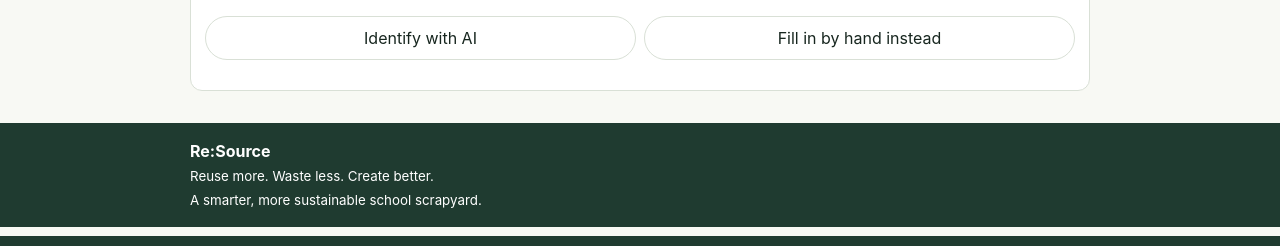
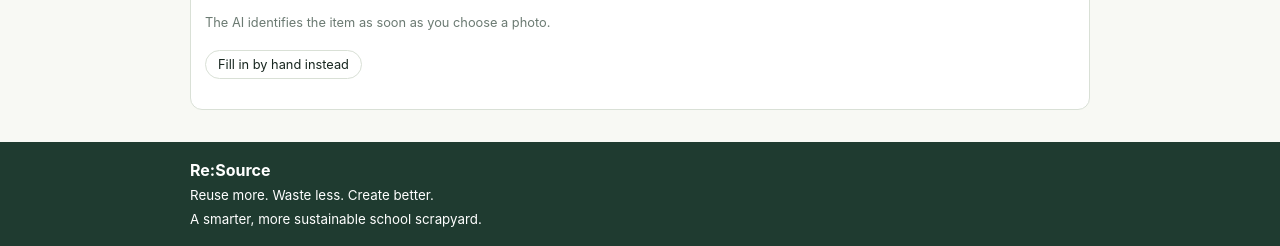
Before and after one commit to s4trdust/dai, a Flask app: page /new in a window 1280 px wide. Shown: the part 564-810 px from the top of the page. Run offline with Flask 3, Linux system fonts and the light colour scheme.

Commit message:
Station flap, Register page tweaks, separate storage sections in library
- Website turns the station's funnel to the item's section on a small deposit
  (GET /flap?section=N on the ESP32); manual-area items leave it alone
- Firmware: 360-degree servo on GPIO 7, moved by timed spins with calibration
  commands (r, q, w, a/d, 0-4); four boxes a quarter turn apart
- Section size limit 10 x 10 cm; wire is always small and goes to section 3
- Register page: AI runs as soon as a photo is chosen (no Identify button),
  larger status line, "I've checked it" box when the AI is under 95% sure,
  size box hidden for small items
- Library: storage sections 1-4 listed separately; counted items keep no size
- WiFi login moved to wifi_secrets.h (not committed); add .gitignore

Co-Authored-By: Claude Opus 5.5 <noreply@anthropic.com>

```diff
--- a/app.py
+++ b/app.py
@@ -44,6 +44,8 @@ def decorate(row):
     d['days_left'] = int(left // DAY)
     d['category_label'] = CATEGORIES.get(d['category'], d['category'])
     d['labelled'] = d['category'] != 'small'   # small scraps are only counted; large/unique get a QR
+    # one of the station's storage sections 1-4 (shown separately in the library)
+    d['compartment'] = d['category'] == 'small' and bool(re.fullmatch(r'Section \d+', d['location']))
     return d
 
 
@@ -99,9 +101,9 @@ def take_item(item_id, n=1):
     return row['name'], n, left
 
 
-def add_to_count(location, name, material, use, size, n=1):
+def add_to_count(location, name, material, use, n=1):
     """Small scraps are only counted: +n on the item for that location and material
-    (created on first use, no QR label). Returns (item id, new quantity)."""
+    (created on first use, no QR label, no size). Returns (item id, new quantity)."""
     expiry = int(time.time() + EXPIRY_DAYS.get(material.lower(), 60) * DAY)
     with db() as con:
         row = con.execute("SELECT id, quantity FROM items WHERE category = 'small' AND location = ? "
@@ -113,7 +115,7 @@ def add_to_count(location, name, material, use, size, n=1):
         item_id = new_item_id(con)
         con.execute('INSERT INTO items (id,category,size,material,expiry,location,use,name,quantity) '
                     'VALUES (?,?,?,?,?,?,?,?,?)',
-                    (item_id, 'small', size, material, expiry, location, use, name, n))
+                    (item_id, 'small', '', material, expiry, location, use, name, n))
     return item_id, n
 
 
@@ -131,12 +133,11 @@ def deposit_small(material, n=1, location='', use=''):
     if section:
         s = station_config.SECTIONS[section]
         location = f'Section {section}'
-        item_id, qty = add_to_count(location, s['name'], s['material'], s['use'],
-                                    f'Under {station_config.MAX_LENGTH_CM:g} cm', n)
+        item_id, qty = add_to_count(location, s['name'], s['material'], s['use'], n)
         return item_id, s['name'], qty, location
     name = f'{material} scraps'
     location = location or station_config.MANUAL_AREA_NAME
-    item_id, qty = add_to_count(location, name, material, use or 'Small parts, prototyping', 'Small', n)
+    item_id, qty = add_to_count(location, name, material, use or 'Small parts, prototyping', n)
     return item_id, name, qty, location
 
 
@@ -183,9 +184,11 @@ def new():
         if f.get('category') == 'small':              # counted only, so no photo is kept
             item_id, name, total, location = deposit_small(material, quantity, f.get('location', '').strip(),
                                                            f.get('use', '').strip())
+            section = section_for(material) or station_config.MANUAL_AREA
+            flap_error = move_flap(section)           # turn the station's flap to that section
             return render_template('new.html', categories=CATEGORIES, defaults=EXPIRY_DAYS,
                                    ai_ready=client is not None, deposited=dict(id=item_id, name=name, added=quantity, total=total,
-                                                  location=location))
+                                                  location=location, section=section, flap_error=flap_error))
         days = int(f.get('days') or EXPIRY_DAYS.get(material.lower(), 60))
         with db() as con:
             item_id = new_item_id(con)
@@ -239,7 +242,9 @@ def suggestion(ai, length, width, measured):
     """AI answer + size -> values for the Register form."""
     material = '' if ai['material'] == 'unknown' else material_label(ai['material'])
     length, width = sorted([round(length, 1), round(width, 1)], reverse=True)
-    if ai['is_component']:
+    if ai['material'] in station_config.ALWAYS_SMALL:
+        category = 'small'
+    elif ai['is_component']:
         category = 'unique'
     elif length > station_config.MAX_LENGTH_CM or width > station_config.MAX_WIDTH_CM:
         category = 'large'
@@ -250,6 +255,7 @@ def suggestion(ai, length, width, measured):
                 size=f"{'' if measured else 'about '}{length:g} x {width:g} cm", measured=measured,
                 use=ai['suggested_use'], location=f'Section {section}' if section and category == 'small' else '',
                 confidence=ai['material_confidence'], unsure=ai['material_confidence'] < station_config.MIN_CONFIDENCE,
+                verify=ai['material_confidence'] < station_config.VERIFY_CONFIDENCE,
                 colour=ai['colour'], condition=ai['condition'], transparency=ai['transparency'],
                 description=ai['description'])
 
@@ -276,6 +282,20 @@ def station_url():
     if os.environ.get('STATION_URL'):
         return os.environ['STATION_URL'].rstrip('/')
     return f'http://{STATION_IP_PATH.read_text().strip()}' if STATION_IP_PATH.exists() else None
+
+
+def move_flap(section):
+    """Tell the ESP32 to turn the flap to a section (0 = manual area, 1-4 = storage sections).
+    Returns an error message for the page, or None if the flap moved."""
+    base = station_url()
+    if not base:
+        return 'The station has not connected yet, so the flap did not move.'
+    try:
+        with urllib.request.urlopen(f'{base}/flap?section={section}', timeout=5) as r:
+            reply = json.load(r)
+    except (OSError, ValueError):
+        return 'Could not reach the station, so the flap did not move. Is it on and connected to WiFi?'
+    return None if reply.get('ok') else f"The station did not move the flap ({reply.get('error', 'unknown error')})."
 
 
 @app.route('/api/station/weight')
@@ -420,6 +440,9 @@ def process_piece(jpeg, weight_g):
     try:
         ai = classify(client, GEMINI_MODELS, jpeg, annotated, weight_g, size.get('length_cm'),
                       size.get('width_cm'), size.get('area_cm2'))
+        if ai['material'] in station_config.ALWAYS_SMALL and 'too large for the sections' in reasons:
+            reasons.remove('too large for the sections')      # e.g. wire: coils up to fit
+            oversize = False
         if ai['material'] == 'unknown':
             unsure = True
             reasons.append('material unknown')
@@ -444,7 +467,7 @@ def process_piece(jpeg, weight_g):
     else:                                     # small, but no section / AI unsure: staff sort it
         name = f'{material} scraps'
         item_id, quantity = add_to_count(station_config.MANUAL_AREA_NAME, name, material,
-                                         ai.get('suggested_use') or 'Ask staff', 'Small')
+                                         ai.get('suggested_use') or 'Ask staff')
     return dict(ok=True, section=station_config.MANUAL_AREA, item_id=item_id, quantity=quantity,
                 name=name, reasons=reasons)
 
--- a/database.py
+++ b/database.py
@@ -26,6 +26,8 @@ def init_db():
     for col, kind in extra.items():
         if col not in cols:
             con.execute(f'ALTER TABLE items ADD COLUMN {col} {kind}')
+    # small scraps are only counted, so they have no size (older versions stored e.g. "Under 8 cm")
+    con.execute("UPDATE items SET size = '' WHERE category = 'small' AND size != ''")
     con.commit(); con.close()
 
 def seed():
@@ -33,8 +35,8 @@ def seed():
     rows = [
         ('Arduino Uno', 'unique', 'Standard', 'Electronics', 180, 'Shelf C01', 'Electronics, robotics', 2),
         ('Servo Motor', 'unique', 'Standard', 'Electronics', 180, 'Shelf C02', 'Robotics, mechanisms', 3),
-        ('Acrylic offcuts', 'small', 'Under 8 cm', 'Acrylic', 90, 'Section 1', 'Signs, window panels, models', 12),
-        ('Cardboard', 'small', 'Under 8 cm', 'Cardboard', 30, 'Section 2', 'Prototyping, bridges, packaging', 20),
+        ('Acrylic offcuts', 'small', '', 'Acrylic', 90, 'Section 1', 'Signs, window panels, models', 12),
+        ('Cardboard', 'small', '', 'Cardboard', 30, 'Section 2', 'Prototyping, bridges, packaging', 20),
         ('Heavy plywood sheet', 'large', '100 x 80 cm', 'Wood', 60, 'Rack B1', 'Bases, frames', 1),
         ('Large cardboard panel', 'large', '120 x 90 cm', 'Cardboard', 30, 'Rack B2', 'Large models, backdrops', 2),
     ]
--- a/static/register.js
+++ b/static/register.js
@@ -13,11 +13,29 @@ function fill(r) {
   for (const k of ['category', 'material', 'name', 'size', 'use', 'location',
                    'colour', 'condition', 'transparency', 'description']) field(k).value = r[k] || '';
   const pct = Math.round(r.confidence * 100);
+  const check = Boolean(r.material && r.verify);    // under 95% sure: must tick the box to register
   status(r.material
     ? `AI thinks: ${r.name} (${r.material}, ${pct}% sure). ` +
-      (r.unsure ? 'It is not sure. Please check the material.' : 'Check the details below, then press Register.')
+      (r.unsure ? 'It is not sure. Please check the material.'
+       : check ? 'Please check the details below, tick the box, then press Register.'
+       : 'Check the details below, then press Register.')
     : 'The AI could not tell the material. Please fill it in.', r.unsure || !r.material);
+  setVerify(check, pct);
   showDetails();
+  sizeBox();
+}
+
+// Small scraps are only counted, so their size is not asked for (or saved).
+function sizeBox() { $('size-box').hidden = field('category').value === 'small'; }
+field('category').addEventListener('change', sizeBox);
+sizeBox();
+
+// The "I've checked it" box: shown (and required) only when the AI is not sure enough.
+function setVerify(on, pct) {
+  $('verify').hidden = !on;
+  $('verify-ok').required = on;
+  $('verify-ok').checked = false;
+  if (on) $('verify-pct').textContent = pct + '%';
 }
 
 // Show the uploaded photo.
@@ -31,28 +49,30 @@ function showPreview(file) {
 $('photo').onchange = () => {                      // preview, then start the AI straight away
   if (!$('photo').files.length) return;
   showPreview($('photo').files[0]);
-  if (AI_READY) $('identify').click();
+  if (AI_READY) identify();
 };
 
-if (AI_READY) {
-  $('manual').onclick = () => { showDetails(); field('material').focus(); };
-
-  $('identify').onclick = async () => {
-    if (!$('photo').files.length) return status('Choose or take a photo first.', true);
+// Send the photo (and weight, if filled in) to the AI. Runs when a photo is chosen.
+let identifying = 0;                               // ignore answers for an earlier photo
+async function identify() {
+  const mine = ++identifying;
   const body = new FormData();
   body.append('photo', $('photo').files[0]);
   if ($('weight').value) body.append('weight_g', $('weight').value);
-    $('identify').disabled = true;
   status('Identifying… (up to about 30 seconds)');
+  setVerify(false);                                 // a new photo gets a new answer
   try {
     const r = await (await fetch('/api/identify', { method: 'POST', body })).json();
+    if (mine !== identifying) return;
     if (!r.ok) { status(r.error, true); return showDetails(); }
     fill(r);
   } catch (e) {
+    if (mine !== identifying) return;
     status('Could not reach the server. Fill in the details by hand.', true); showDetails();
-    } finally { $('identify').disabled = false; }
-  };
   }
+}
+
+if (AI_READY) $('manual').onclick = () => { setVerify(false); showDetails(); field('material').focus(); };
 
 // ---- scale: read the weight only when the button is pressed ----
 $('weigh').onclick = async () => {
@@ -61,8 +81,7 @@ $('weigh').onclick = async () => {
     const r = await (await fetch('/api/station/weight')).json();
     if (!r.ok) return status(r.error, true);
     $('weight').value = r.weight_g;
-    status(`Weight from the scale: ${r.weight_g} g.` +
-           (AI_READY && $('photo').files.length ? ' Press "Identify with AI" again to use it.' : ''));
+    status(`Weight from the scale: ${r.weight_g} g.`);
   } catch (e) {
     status('Could not reach the server.', true);
   } finally { $('weigh').disabled = false; }
--- a/static/style.css
+++ b/static/style.css
@@ -20,6 +20,8 @@ textarea{min-height:110px}label{display:block;font-weight:600;margin:12px 0 4px;
 .chips{display:flex;gap:6px;margin:8px 0 14px;flex-wrap:wrap}.chips a{padding:5px 16px;border-radius:99px;text-decoration:none;color:var(--muted)}.chips a.on{background:#ebece6;color:var(--ink)}
 form.search{display:flex;gap:8px}form.search input{border-radius:99px}.reply{white-space:pre-wrap;background:var(--tint);border-radius:12px;padding:14px;margin-top:16px}
 .note{font-size:.8rem;color:var(--muted)}.err{color:var(--warn)}.ok{color:var(--accent)}
+.btn.small,button.small{padding:4px 12px;font-size:.8rem}
+#ai-status{font-size:1.1rem;font-weight:600;color:var(--ink)}#ai-status.err{color:var(--warn)}
 #reader{width:100%;background:#000;border-radius:12px;overflow:hidden;min-height:60px}.steps{list-style:none;padding:0}.steps li{margin:10px 0}.steps b{background:var(--tint);border-radius:8px;padding:4px 8px;margin-right:8px}
 .label{text-align:center}.label img{width:200px}.row{display:flex;gap:8px;flex-wrap:wrap;align-items:center}.row>*{flex:1}
 @media print{header,footer,.noprint{display:none}}
--- a/station/classify.py
+++ b/station/classify.py
@@ -51,7 +51,8 @@ as facts, do not re-estimate them. Use them as evidence: weight divided by \
 (area x your thickness estimate) gives a density, e.g. acrylic ~1.2 g/cm3, PLA ~1.25, \
 cardboard ~0.1-0.7, wood ~0.4-0.8, aluminium ~2.7, steel ~7.8.
 
-"wire" means electrical wire or cable. "pla" means 3D-printed plastic (visible layer \
+"wire" means electrical wire or cable; it is raw material (is_component false), even \
+with plugs or connectors on the ends. "pla" means 3D-printed plastic (visible layer \
 lines, typical printed shapes). When the evidence does not settle the material, pick \
 the most likely option and lower material_confidence, or answer "unknown". An honest \
 low confidence is far more useful than a confident wrong answer, because uncertain \
--- a/templates/_card.html
+++ b/templates/_card.html
@@ -1,7 +1,8 @@
 <div class="card">
   <span class="badge {{ i.status }}">{{ 'To be recycled' if i.status=='recycle' else ('Expiring in %d d'|format(i.days_left) if i.status=='soon' else 'Available') }}</span>
   <h3>{{ i.name }}</h3><div class="meta">{{ i.material }} · {{ i.category_label }} item</div>
-  <div class="grid"><div><small>Quantity / size</small>{{ i.quantity }} units · {{ i.size }}</div>
+  <div class="grid">{% if i.size %}<div><small>Quantity / size</small>{{ i.quantity }} units · {{ i.size }}</div>
+  {% else %}<div><small>Count</small>{{ i.quantity }} piece{{ 's' if i.quantity != 1 }}</div>{% endif %}
   <div><small>Storage location</small>📍 {{ i.location }}</div></div>
   <div class="meta">Suggested uses: {{ i.use }}</div>
   <a class="btn block" href="{{ url_for('item', item_id=i.id) }}">View material details →</a>
--- a/templates/item.html
+++ b/templates/item.html
@@ -1,7 +1,7 @@
 {% extends 'base.html' %}{% block content %}
 <div class="card"><span class="badge {{ item.status }}">{{ 'To be recycled' if item.status=='recycle' else 'In stock' }}</span>
 <h2>{{ item.name }}</h2><div class="meta">{{ item.material }} · {{ item.category_label }} item</div>
-<div class="grid"><div><small>Quantity</small>{{ item.quantity }}</div><div><small>Size</small>{{ item.size }}</div>
+<div class="grid"><div><small>{{ 'Quantity' if item.size else 'Count' }}</small>{{ item.quantity }}</div>{% if item.size %}<div><small>Size</small>{{ item.size }}</div>{% endif %}
 <div><small>Location</small>📍 {{ item.location }}</div><div><small>Days until recycling</small>{{ [item.days_left,0]|max }}</div></div>
 <p><small class="meta">Suggested uses</small><br>{{ item.use }}</p>
 {% if item.photo %}<p class="noprint"><img src="{{ url_for('static', filename=item.photo) }}" alt="Scan photo" style="max-width:100%;border-radius:12px"></p>
--- a/templates/new.html
+++ b/templates/new.html
@@ -2,7 +2,10 @@
 <h2>Register a material</h2><p class="sub">Large and unique items get their own QR label. Small scraps are just added to the count for their category.</p>
 {% if deposited %}<div class="card" style="background:var(--tint)" role="status">✅ <b>Deposited.</b>
   {{ deposited.added }} × {{ deposited.name }} added. Place {{ 'it' if deposited.added == 1 else 'them' }} in <b>📍 {{ deposited.location }}</b>.
-  <div class="meta">{{ deposited.total }} now in stock · <a href="{{ url_for('item', item_id=deposited.id) }}">view</a></div></div>{% endif %}
+  <div class="meta">{{ deposited.total }} now in stock · <a href="{{ url_for('item', item_id=deposited.id) }}">view</a></div>
+  {% if deposited.flap_error %}<p class="note err">⚠️ {{ deposited.flap_error }}</p>
+  {% elif deposited.section %}<div class="meta">↪️ Funnel turned to section {{ deposited.section }}.</div>
+  {% else %}<div class="meta">✋ No box for this one: the funnel did not move, so take it off the scale by hand.</div>{% endif %}</div>{% endif %}
 <form method="post" class="card" enctype="multipart/form-data" id="register">
 <div id="ai-step">
   <label for="weight">Weight in grams <span class="note">(optional{% if ai_ready %}, helps the AI tell materials apart{% endif %})</span></label>
@@ -13,21 +16,24 @@
   <input id="photo" name="photo" type="file" accept="image/*">
   <img id="preview" alt="Photo of the item" hidden style="display:block;max-width:100%;max-height:360px;border-radius:12px;margin:8px 0">
   <p id="preview-note" class="note" hidden>This photo is saved on the item's page (large and unique items).</p>
-  {% if ai_ready %}<p class="row"><button type="button" class="btn" id="identify">Identify with AI</button>
-     <button type="button" class="btn" id="manual">Fill in by hand instead</button></p>
+  {% if ai_ready %}<p class="note">The AI identifies the item as soon as you choose a photo.</p>
   {% else %}<p class="note">AI identification is off (no GEMINI_API_KEY set), so fill in the details by hand.</p>{% endif %}
   <p id="ai-status" class="note" role="status"></p>
+  {% if ai_ready %}<p><button type="button" class="btn small" id="manual">Fill in by hand instead</button></p>{% endif %}
 </div>
 <div id="details"{% if ai_ready %} hidden{% endif %}>
 <label>Type</label><select name="category">{% for k,v in categories.items() %}<option value="{{ k }}">{{ v }}{{ {'small':' / scraps, counted only','large':' / awkward, gets a QR label','unique':' / important, gets a QR label'}[k] }}</option>{% endfor %}</select>
 <label>Material</label><input name="material" required placeholder="Acrylic, Cardboard, Wire, PLA, Wood…" list="m">
 <datalist id="m">{% for m in defaults %}<option value="{{ m|capitalize }}">{% endfor %}</datalist>
 <label>Name <span class="note">(not needed for small scraps)</span></label><input name="name" placeholder="e.g. Arduino Uno">
-<div class="row"><div><label>Size</label><input name="size" placeholder="e.g. 100 x 80 cm"></div><div><label>Quantity</label><input name="quantity" type="number" min="1" value="1"></div></div>
+<div class="row"><div id="size-box"><label>Size</label><input name="size" placeholder="e.g. 100 x 80 cm"></div><div><label>Quantity</label><input name="quantity" type="number" min="1" value="1"></div></div>
 <label>Storage location <span class="note">(small acrylic, cardboard, wire and PLA go to their section automatically)</span></label><input name="location" placeholder="e.g. Shelf C01">
 <label>Suggested uses</label><textarea name="use" placeholder="Used for…"></textarea>
 <label>Days before "to be recycled" <span class="note">(blank = default for the material)</span></label><input name="days" type="number" min="1">
 {% for f in ['colour', 'condition', 'transparency', 'description'] %}<input type="hidden" name="{{ f }}">{% endfor %}
+<div id="verify" class="card" hidden style="background:#fff1cc;border-color:#e8c766;margin-top:12px">
+  <label style="display:flex;gap:10px;align-items:flex-start;margin:0"><input type="checkbox" id="verify-ok" style="width:auto;margin-top:4px">
+  <span>⚠️ The AI is only <b id="verify-pct"></b> sure. I've checked the details above and they are right.</span></label></div>
 <p><button class="primary">Register</button></p></div></form>
 <script>const AI_READY = {{ 'true' if ai_ready else 'false' }};</script>
 <script src="{{ url_for('static', filename='register.js') }}"></script>
```
Also changed, not shown: station/config.py (+6 -2 lines), templates/items.html (+8 -2 lines), README.md, 3 other files. Lines whose indentation alone changed are shown as unchanged.
